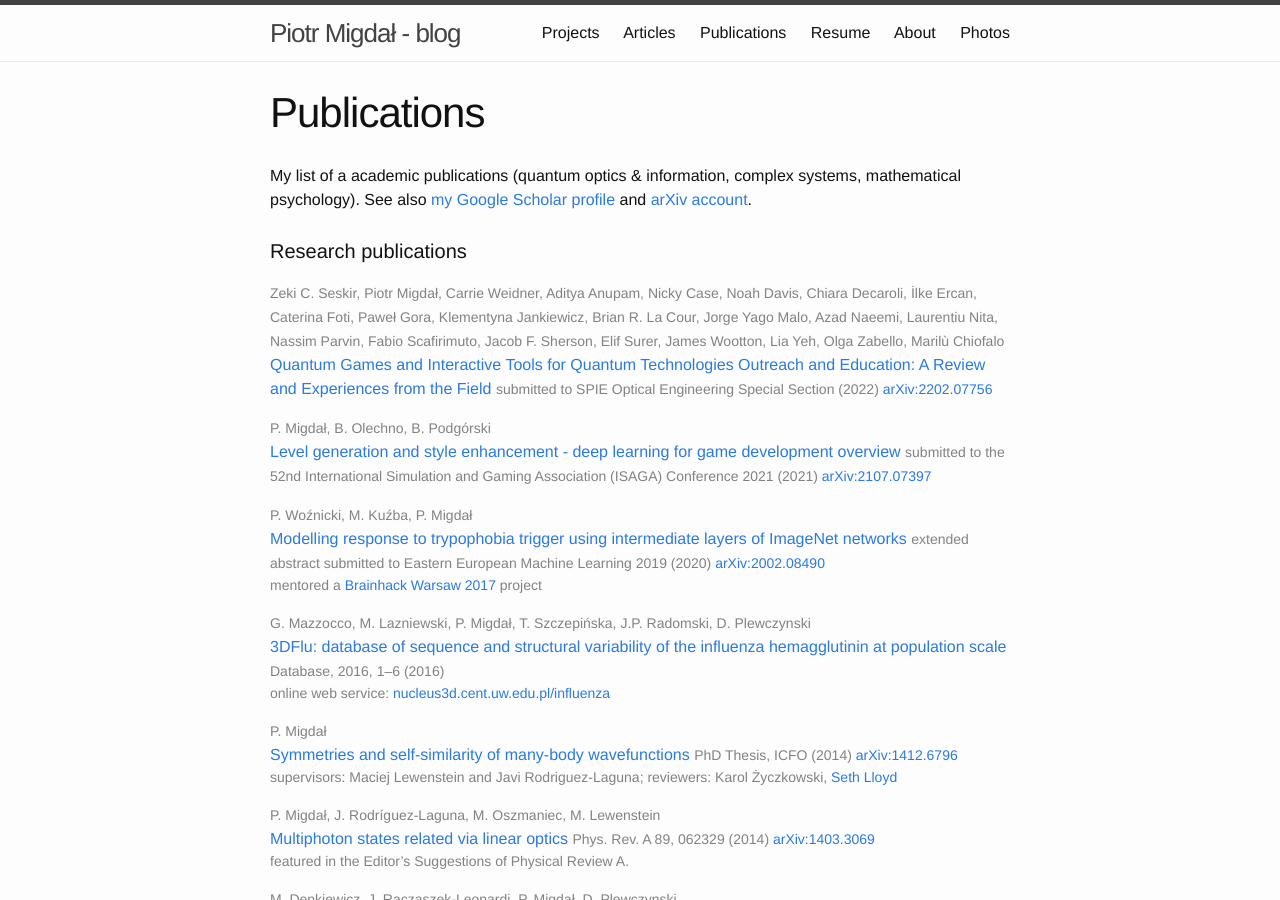
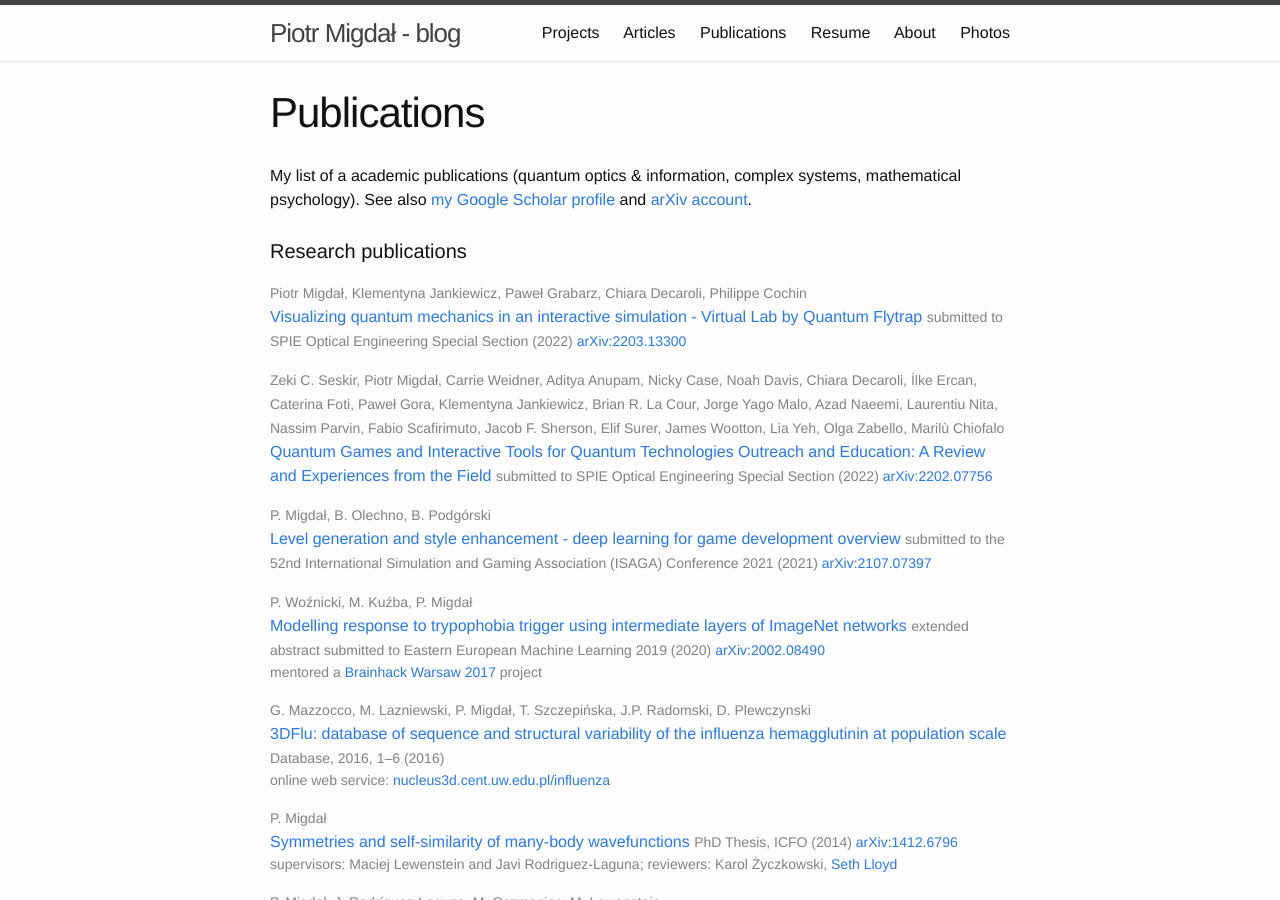
Before and after one commit to stared/jekyll-blog-pre-2022, a Jekyll site: the page built from publications.html, in a window 1280 px wide and 900 px high. Built offline with Jekyll 4.4.1, drawn with Linux system fonts in a browser that asks for light colours; nearby versions of some CDN libraries.

Commit message:
added virtual lab publication

```diff
--- a/_data/publications.yaml
+++ b/_data/publications.yaml
@@ -1,3 +1,10 @@
+- authors: Piotr Migdał, Klementyna Jankiewicz, Paweł Grabarz, Chiara Decaroli, Philippe Cochin
+  title:   "Visualizing quantum mechanics in an interactive simulation - Virtual Lab by Quantum Flytrap"
+  journal: "submitted to SPIE Optical Engineering Special Section"
+  link:    "https://arxiv.org/abs/2203.13300"
+  year:    2022
+  arXiv:   "2203.13300"
+
 - authors: Zeki C. Seskir, Piotr Migdał, Carrie Weidner, Aditya Anupam, Nicky Case, Noah Davis, Chiara Decaroli, İlke Ercan, Caterina Foti, Paweł Gora, Klementyna Jankiewicz, Brian R. La Cour, Jorge Yago Malo, Azad Naeemi, Laurentiu Nita, Nassim Parvin, Fabio Scafirimuto, Jacob F. Sherson, Elif Surer, James Wootton, Lia Yeh, Olga Zabello, Marilù Chiofalo
   title:   "Quantum Games and Interactive Tools for Quantum Technologies Outreach and Education: A Review and Experiences from the Field"
   journal: "submitted to SPIE Optical Engineering Special Section"
```
